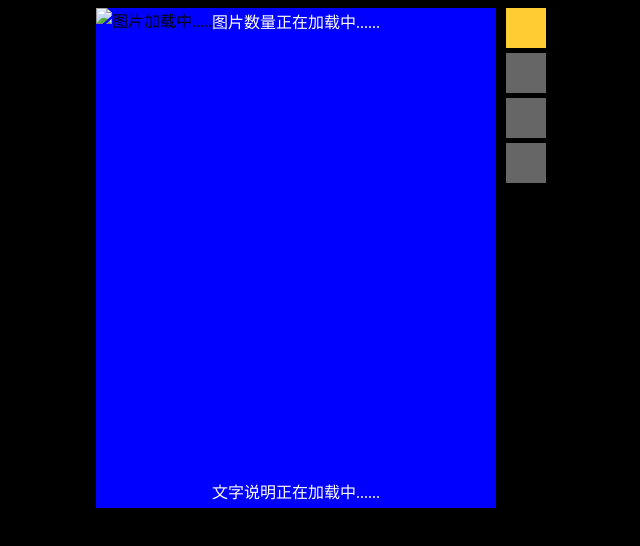
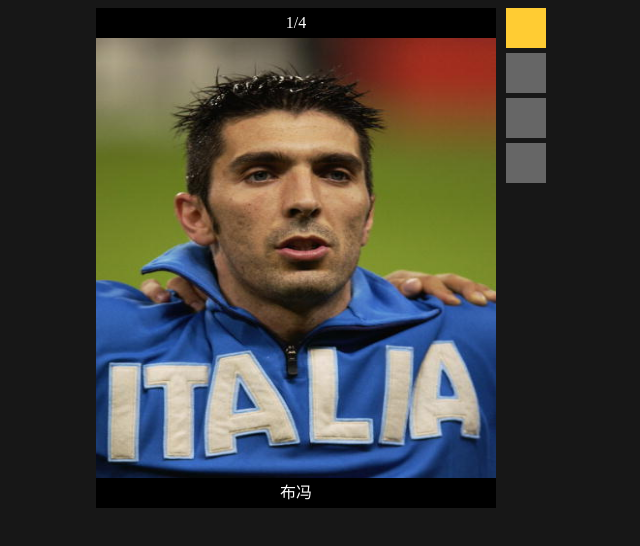
Before and after one commit to linxiaoyan/learning_javascript, a plain HTML site: page 初级/JS3-自定义属性、索引值/图片切换.html in a window 1280 px wide. Shown: the whole page, without its empty margins (344-984 px from the left). Drawn offline with Linux system fonts and the light colour scheme.

Commit message:
图片切换
切换思路

```diff
--- a/初级/JS3-自定义属性、索引值/图片切换.html
+++ b/初级/JS3-自定义属性、索引值/图片切换.html
@@ -6,14 +6,14 @@
 <style>
 ul {padding: 0; margin: 0;}
 li {list-style: none;}
-body {background: black;}
+body {background: #171717;}
 
 #pic {
   position:  relative;
   width: 400px;
   height: 500px;
   margin: 0 auto;
-  background: blue;
+  background: url(imgs/loader_ico.gif) no-repeat center #fff;
 }
 
 #pic img {
@@ -37,7 +37,8 @@ body {background: black;}
   height: 30px;
   line-height: 30px;
   text-align: center;
-  color: white;
+  color: #fff;
+  background: #000;
 }
 
 #pic ul {
@@ -63,15 +64,50 @@ body {background: black;}
 
 <body>
 <div id="pic">
-<img src="" alt="图片加载中......"/>
-<span>图片数量正在加载中......</span>
-<p>文字说明正在加载中......</p>
-<ul>
-  <li class="active"></li>
-  <li></li>
-  <li></li>
-  <li></li>
-</ul>
+  <img src="imgs/loader_ico.gif"/>
+  <span>图片数量正在加载中......</span>
+  <p>文字说明正在加载中......</p>
+  <ul>
+  </ul>
 </div>
+
+<script>
+window.onload = function () {
+  var oDiv = document.getElementById('pic');
+  var oImg = oDiv.getElementsByTagName('img')[0];
+  var oSpan = oDiv.getElementsByTagName('span')[0];
+  var oP = oDiv.getElementsByTagName('p')[0];
+  var oUl = oDiv.getElementsByTagName('ul')[0];
+  var aLi = oUl.getElementsByTagName('li');
+
+  var aUrl = ['imgs/buffon.jpg', 'imgs/nesta.jpg', 'imgs/vieri.jpg', 'imgs/totti.jpg'];
+  var aText = ['布冯', '内斯塔', '维埃里', '托蒂'];
+  var aLen = aUrl.length;
+  var num = 0;
+  var oldLi;
+
+  for (var i = 0; i < aLen; i++) {
+    oUl.innerHTML += '<li></li>';
+  }
+
+  oImg.src = aUrl[0];
+  oSpan.innerHTML = (num + 1) + '/' + aLen;
+  oP.innerHTML = aText[num];
+  aLi[num].className = 'active';
+  oldLi = aLi[num];
+
+  for (var i = 0; i < aLen; i++) {
+	aLi[i].index = i;
+    aLi[i].onclick = function () {
+	  oldLi.className = '';
+	  this.className = 'active';
+	  oldLi = this;
+	  oSpan.innerHTML = (this.index + 1) + '/' + aLen;
+	  oImg.src = aUrl[this.index];
+	  oP.innerHTML = aText[this.index];
+	}
+  }
+}
+</script>
 </body>
 </html>
```
Also changed, not shown: 初级/JS3-自定义属性、索引值/imgs/buffon.jpg (added), 初级/JS3-自定义属性、索引值/imgs/loader_ico.gif (added), 初级/JS3-自定义属性、索引值/imgs/nesta.jpg (added), 初级/JS3-自定义属性、索引值/imgs/totti.jpg (added), 初级/JS3-自定义属性、索引值/imgs/vieri.jpg (added).
